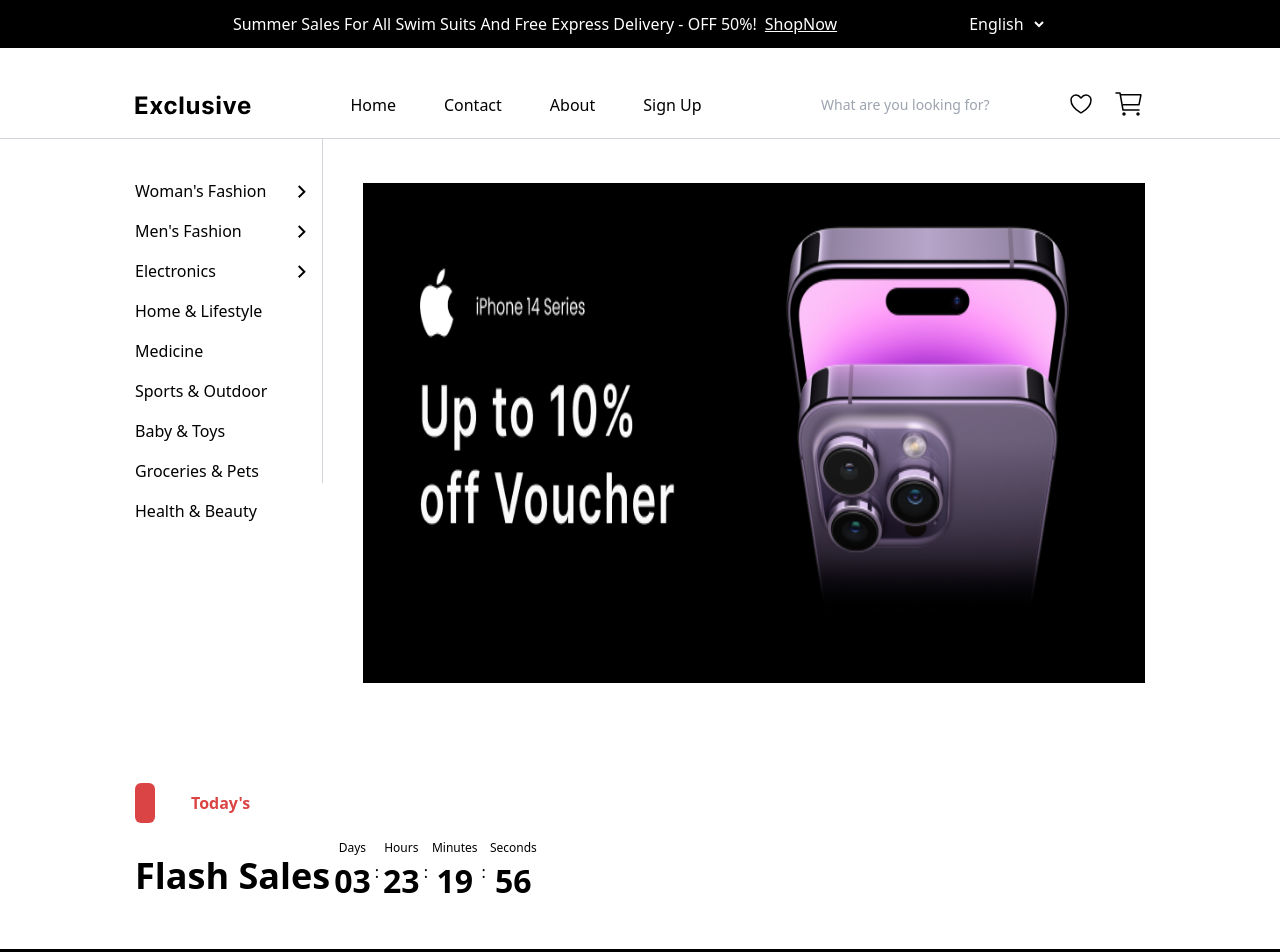
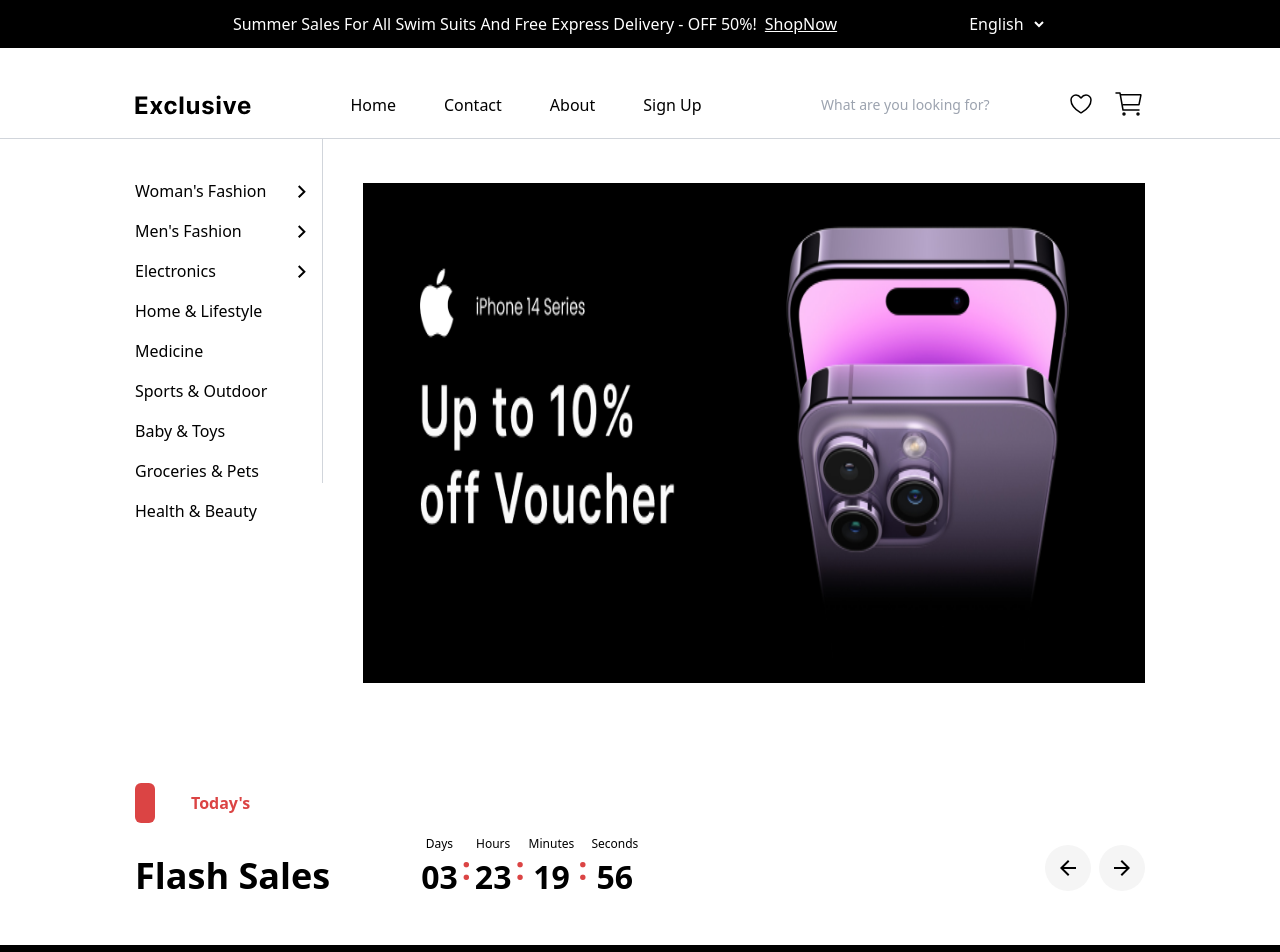
Before and after one commit to Awointa/e-commerce-store, a Next.js app: page / in a window 1280 px wide. Shown: the top 952 px of the page. Built offline with nearby package versions, Linux system fonts and the light colour scheme.

Commit message:
feat: create flash section without the the product cards

```diff
--- a/src/app/components/FlashSalesSection.tsx
+++ b/src/app/components/FlashSalesSection.tsx
@@ -1,33 +1,41 @@
+import ArrowButton from "./ArrowButton";
 import SectionLabel from "./SectionLabel";
 
 const FlashSalesSection = () => {
 	return (
 		<div className="mt-[100px]">
 			<SectionLabel text="Today's" />
-			<div className="pt-4 flex items-center">
-				<h4 className="text-4xl font-bold pt-2">Flash Sales</h4>
+			<div className="flex items-center justify-between pt-3">
+				<div className="flex items-center gap-[87px]">
+					<h4 className="text-4xl font-bold pt-4">Flash Sales</h4>
+
 					<div className="flex items-center">
-					<span className="flex flex-col items-center px-1">
+						<div className="flex flex-col items-center px-1">
 							<p className="text-[12px] ">Days</p>
 							<span className="text-[32px] font-bold">03</span>
-					</span>
-					<span>:</span>
-					<span className="flex flex-col items-center px-1">
+						</div>
+						<span className="font-bold text-gino-red text-[32px]">:</span>
+						<div className="flex flex-col items-center px-1">
 							<p className="text-[12px]">Hours</p>
 							<span className="text-[32px] font-bold">23</span>
-					</span>
-					:
-					<span className="flex flex-col items-center px-1">
+						</div>
+						<span className="font-bold text-gino-red text-[32px]">:</span>
+						<div className="flex flex-col items-center px-1">
 							<p className="text-[12px]">Minutes</p>
 							<span className="text-[32px] font-bold">19</span>
-					</span>
-					:
-					<span className="flex flex-col items-center px-1">
+						</div>
+						<span className="font-bold text-gino-red text-[32px]">:</span>
+						<div className="flex flex-col items-center px-1">
 							<p className="text-[12px]">Seconds</p>
 							<span className="text-[32px] font-bold">56</span>
-					</span>
 						</div>
-				<div></div>
+					</div>
+				</div>
+
+				<div className="flex items-center gap-2">
+					<ArrowButton type="left" />
+					<ArrowButton type="right" />
+				</div>
 			</div>
 		</div>
 	);
```
Lines whose indentation alone changed are shown as unchanged.
